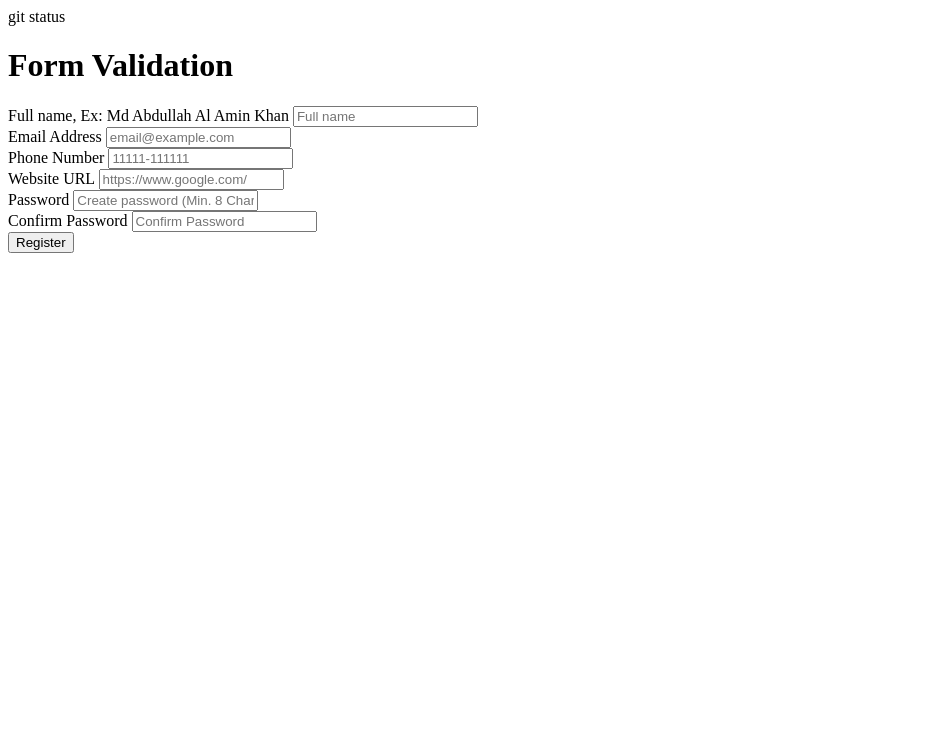
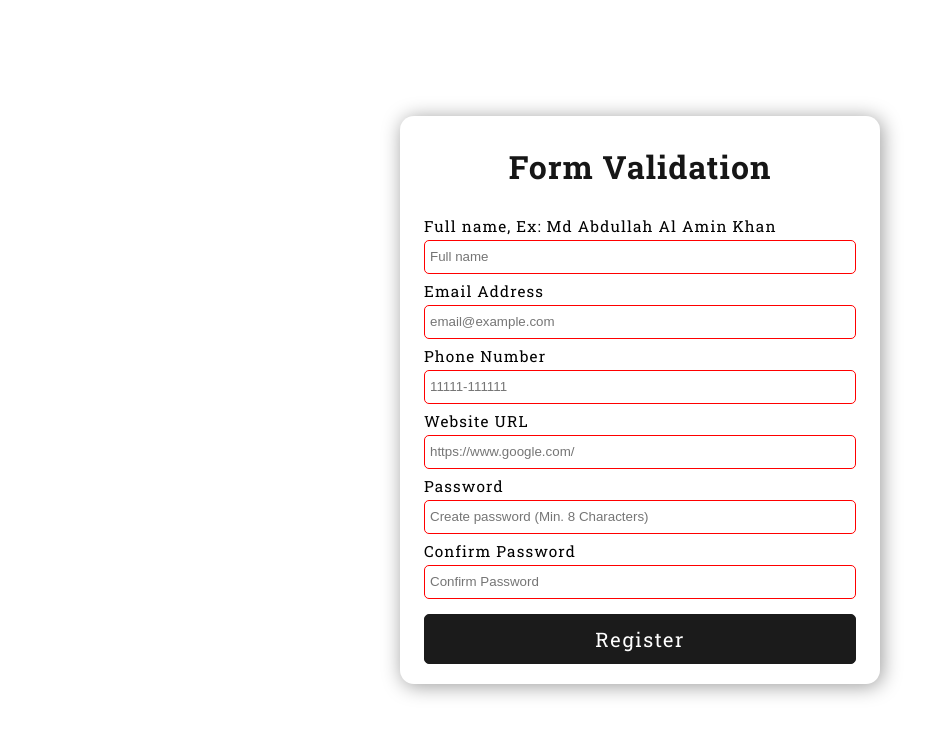
Before and after one commit to mdabdullahalaminkhan/Form-Validation, a plain HTML site: page index.html in a window 1280 px wide. Shown: the whole page, without its empty margins (0-948 px from the left). Drawn offline with Linux system fonts and the light colour scheme.

Commit message:
Completed the project

```diff
--- a/index.html
+++ b/index.html
@@ -4,7 +4,7 @@
     <meta charset="UTF-8" />
     <meta name="viewport" content="width=device-width, initial-scale=1.0" />
     <title>Form Validation</title>
-    <link rel="stylesheet" href="styles.css">git status
+    <link rel="stylesheet" href="styles.css">
 
   </head>
   <body>
@@ -81,5 +81,7 @@
         <button type="submit">Register</button>
       </form>
     </div>
+
+    <script src="script.js"></script>
   </body>
 </html>
--- /dev/null
+++ b/styles.css
@@ -0,0 +1,103 @@
+@import url('https://fonts.googleapis.com/css2?family=Roboto+Slab:wght@400;700&display=swap');
+*,
+*::before,
+*::after {
+  box-sizing: border-box;
+}
+
+body {
+  margin: 0;
+  font-family: 'Roboto Slab', serif;
+  min-height: 100vh;
+  letter-spacing: 1.1px;
+
+  display: flex;
+  align-items: center;
+  justify-content: center;
+  background-color: #ffffff;
+}
+
+.container {
+  width: 480px;
+  background: white;
+  display: flex;
+  flex-direction: column;
+  align-items: center;
+  border-radius: 14px;
+  box-shadow: 2px 2px 20px rgba(0, 0, 0, 0.4);
+  padding-top: 2px;
+}
+
+h1 {
+  letter-spacing: 1px;
+  padding-top: 5px;
+  padding-bottom: 0px;
+  color: rgb(22, 22, 22);
+}
+
+form {
+  width: 90%;
+  padding-bottom: 20px;
+}
+
+.form-group {
+  height: 65px;
+}
+
+label {
+  position: relative;
+  bottom: 4px;
+  font-size: 0.96rem;
+}
+
+input {
+  width: 100%;
+  height: 34px;
+  padding: 5px;
+  border: 1px solid black;
+  border-radius: 5px;
+  outline: none;
+  box-sizing: border-box;
+  transition: all 0.3;
+}
+
+button {
+  cursor: pointer;
+  color: white;
+  background: #1b1b1b;
+  border: none;
+  border-radius: 5px;
+  height: 50px;
+  width: 100%;
+  font-family: 'Roboto Slab', serif;
+  font-size: 20px;
+  letter-spacing: 1.5px;
+  margin-top: 5px;
+  border: 1px solid #1b1b1b;
+  transition: all 0.2s;
+}
+
+button:hover {
+  background: black;
+  color: white;
+}
+
+button:focus {
+  outline: none;
+}
+
+#message {
+  margin: 0;
+  padding: 0;
+  font-weight: 400;
+  font-weight: bold;
+  padding-bottom: 10px;
+}
+
+input:valid {
+  border: 1px solid green;
+}
+
+input:invalid {
+  border: 1px solid red;
+}
```
Also changed, not shown: script.js (added).
